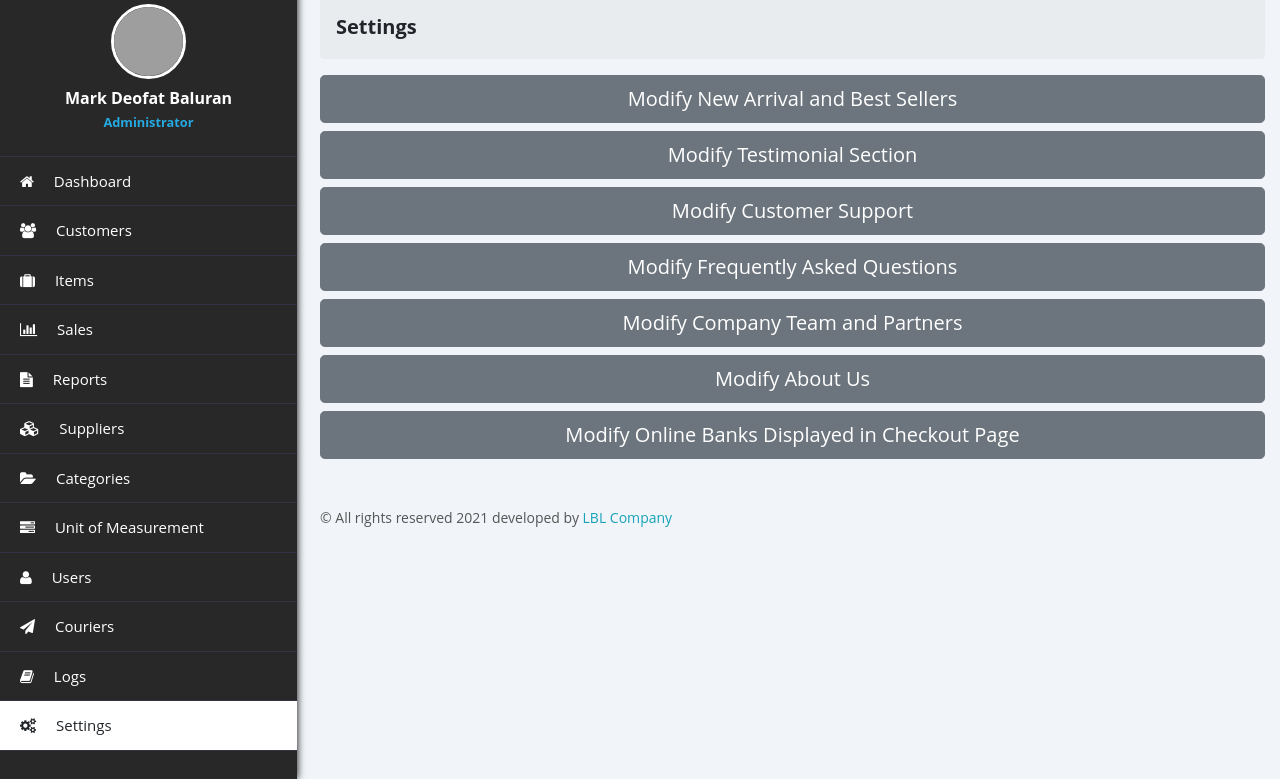
After one commit to superbdan/Ilaw2021, a PHP site: page /Capstone/admin/settings.php in a window 1280 px wide. The commit adds this page. Shown: the part 150-929 px from the top of the page. Run offline with PHP 8.4, Linux system fonts and the light colour scheme; some libraries are stand-ins or nearby versions; grey boxes are pictures that could not be loaded.

Commit message:
added modify buttons in settings page

```diff
--- /dev/null
+++ b/admin/settings.php
@@ -0,0 +1,26 @@
+<?php
+$active = "Settings";
+include('header.php');
+include('sidebar.php');
+?>
+
+<!--Main Content-->
+<div class="col-sm-9 col-xs-12 content pt-3 pl-0">
+            <nav aria-label="breadcrumb">
+                <ol class="breadcrumb">
+                    <h5 class="pt-2" ><strong>Settings</strong></h5>
+                </ol>
+            </nav>
+<!--Button Modifier -->
+<button type="button" class="btn btn-secondary btn-lg btn-block">Modify New Arrival and Best Sellers</button>
+<button type="button" class="btn btn-secondary btn-lg btn-block">Modify Testimonial Section</button>
+<button type="button" class="btn btn-secondary btn-lg btn-block">Modify Customer Support</button>
+<button type="button" class="btn btn-secondary btn-lg btn-block">Modify Frequently Asked Questions</button>
+<button type="button" class="btn btn-secondary btn-lg btn-block">Modify Company Team and Partners</button>
+<button type="button" class="btn btn-secondary btn-lg btn-block">Modify About Us</button>
+<button type="button" class="btn btn-secondary btn-lg btn-block">Modify Online Banks Displayed in Checkout Page</button>
+
+<?php
+    include("footer.php")
+?>
+</div>
--- a/admin/sidebar.php
+++ b/admin/sidebar.php
@@ -228,6 +228,23 @@
                         </a>
                     </li>
             <?php  } ?>
+
+            <!-- Settings Page -->
+            <?php
+                    if($active == "Settings"){
+                    ?>
+                    <li class="parent">
+                        <a href="settings.php"  class="active"><i class="fa fa-cogs mr-3"> </i>
+                        <span class="none">Settings</span>
+                        </a>
+                        </li>
+                    <?php }else{ ?>
+                    <li class="parent">
+                        <a href="settings.php"><i class="fa fa-cogs mr-3"> </i>
+                        <span class="none">Settings</span>
+                        </a>
+                    </li>
+            <?php  } ?>
         </ul>
     </div>
 <!-- End of Sidebar Navigation Menu-->
```
